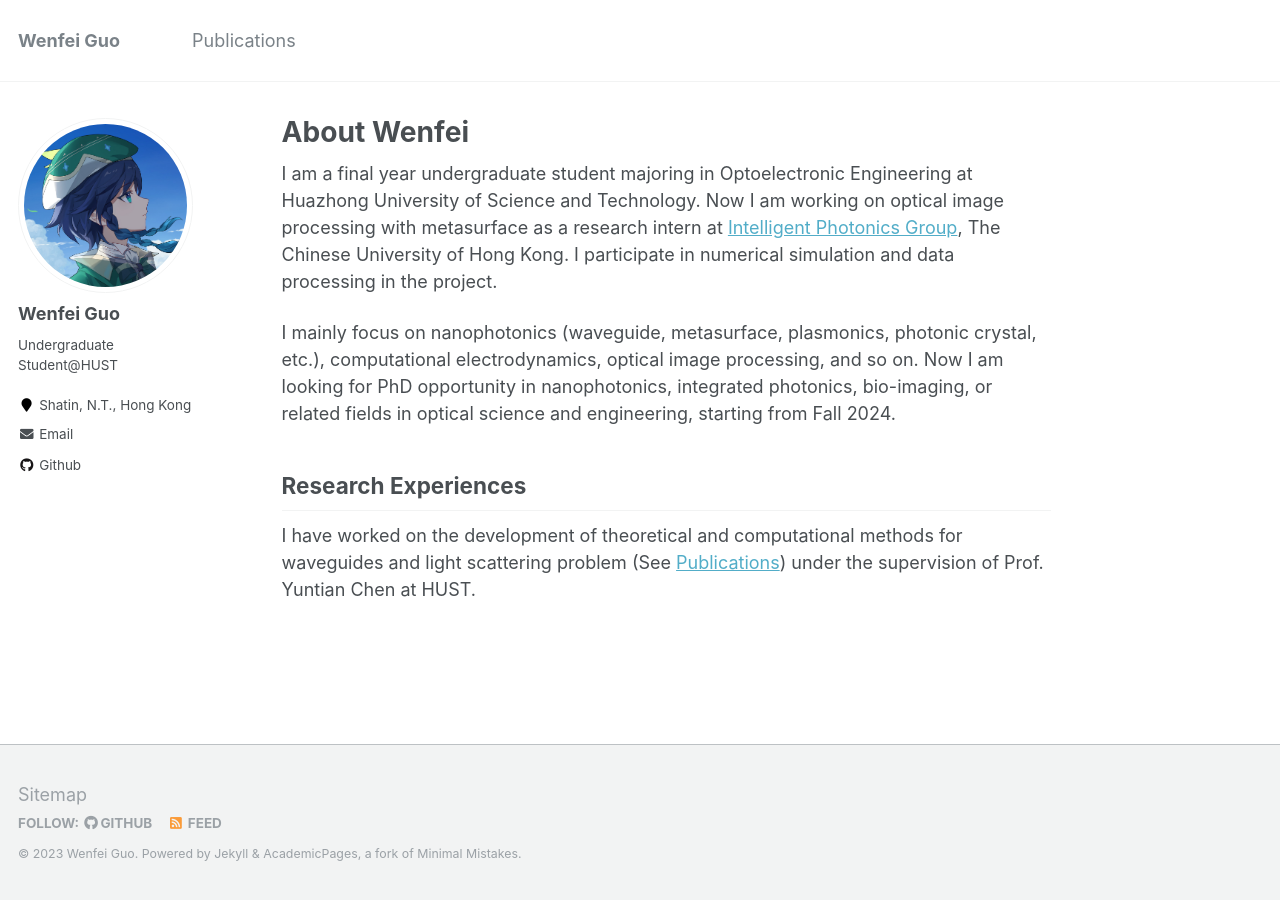
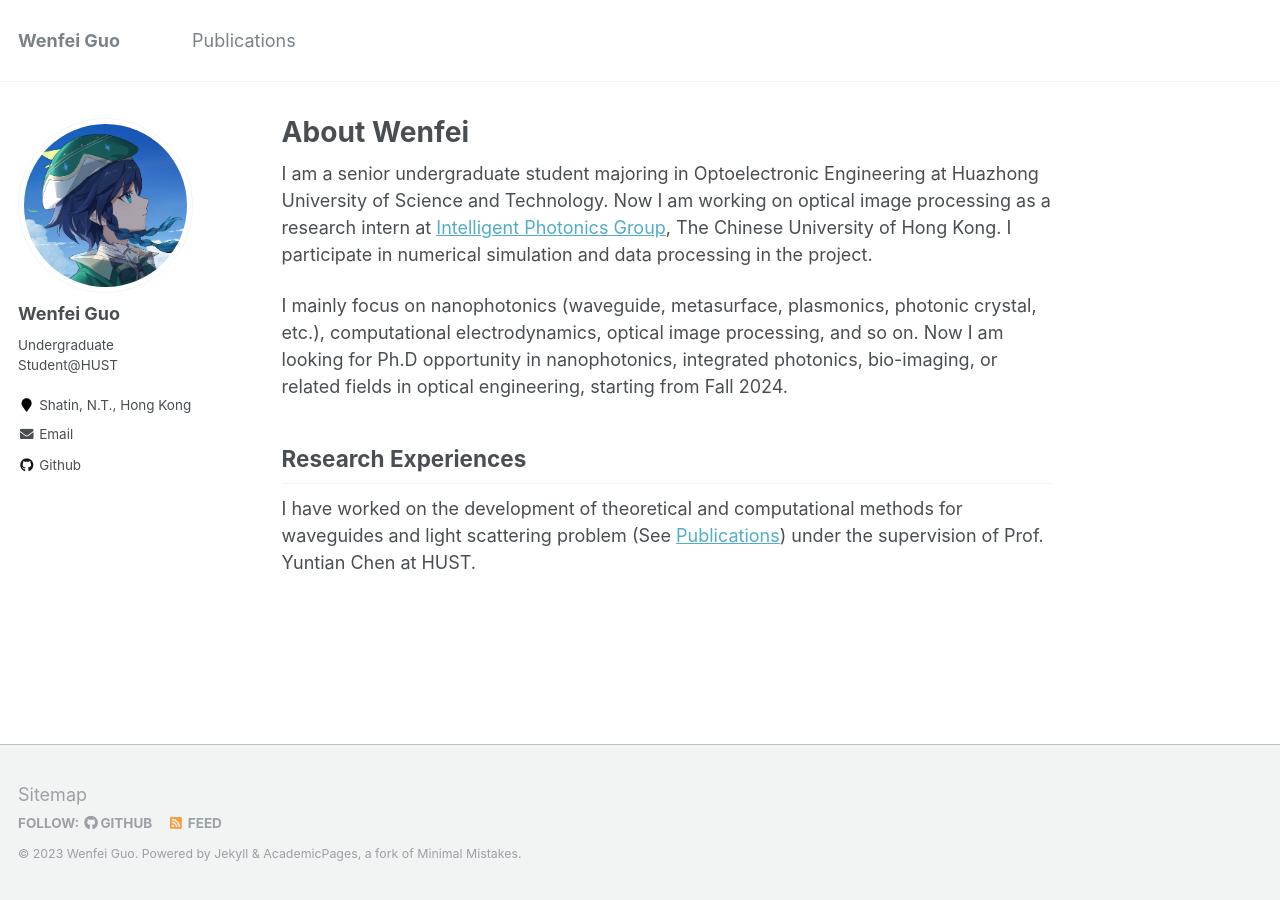
Before and after one commit to cma9cma/cma9cma.github.io, a Jekyll site: the page built from _pages/about.md, in a window 1280 px wide. Built offline with Jekyll 4.4.1, drawn with Linux system fonts in a browser that asks for light colours.

Commit message:
Update about.md

```diff
--- a/_pages/about.md
+++ b/_pages/about.md
@@ -8,9 +8,9 @@
   - /about.html
 ---
 
-I am a final year undergraduate student majoring in Optoelectronic Engineering at Huazhong University of Science and Technology. Now I am working on optical image processing with metasurface as a research intern at [Intelligent Photonics Group](https://www.ee.cuhk.edu.hk/~crhuang/), The Chinese University of Hong Kong. I participate in numerical simulation and data processing in the project.
+I am a senior undergraduate student majoring in Optoelectronic Engineering at Huazhong University of Science and Technology. Now I am working on optical image processing as a research intern at [Intelligent Photonics Group](https://www.ee.cuhk.edu.hk/~crhuang/), The Chinese University of Hong Kong. I participate in numerical simulation and data processing in the project.
 
-I mainly focus on nanophotonics (waveguide, metasurface, plasmonics, photonic crystal, etc.), computational electrodynamics, optical image processing, and so on. Now I am looking for PhD opportunity in nanophotonics, integrated photonics, bio-imaging, or related fields in optical science and engineering, starting from Fall 2024.
+I mainly focus on nanophotonics (waveguide, metasurface, plasmonics, photonic crystal, etc.), computational electrodynamics, optical image processing, and so on. Now I am looking for Ph.D opportunity in nanophotonics, integrated photonics, bio-imaging, or related fields in optical engineering, starting from Fall 2024.
 
 Research Experiences
 ------
```
